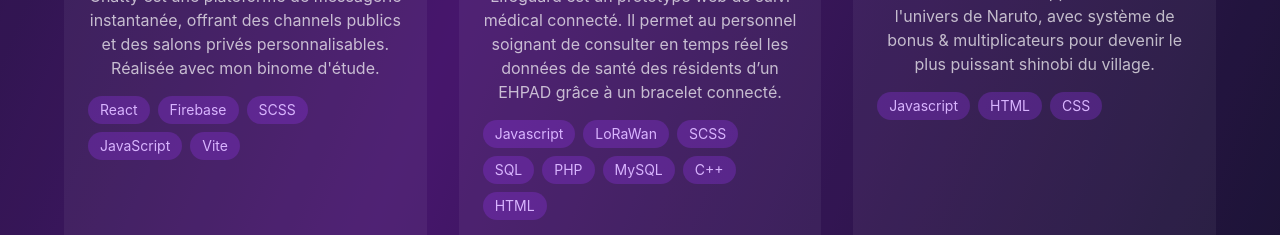
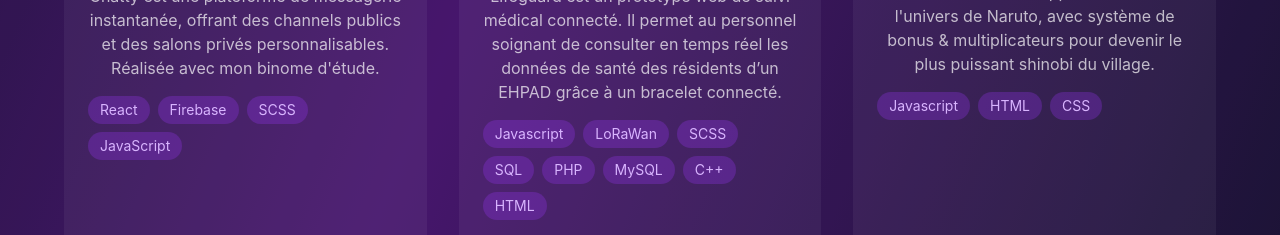
Before and after one commit to JamelRabla/Portfolio, a React (Vite) app: page / in a window 1280 px wide. Shown: the part 2020-2255 px from the top of the page. Built offline with nearby package versions, Linux system fonts and the light colour scheme; the HTML template or start-up script is replaced by a standard one.

Commit message:
maj chatty project

```diff
--- a/src/components/Portfolio.jsx
+++ b/src/components/Portfolio.jsx
@@ -49,8 +49,8 @@ const Portfolio = () => {
       id: 1,
       title: "Chatty - Plateforme de Discussion",
       description: "Chatty est une plateforme de messagerie instantanée, offrant des channels publics et des salons privés personnalisables. Réalisée avec mon binome d'étude.",
-      longDescription: "Chatty est une application web de messagerie instantanée moderne qui révolutionne la façon dont nous communiquons en ligne. Développée avec React et Vite pour des performances optimales, cette plateforme offre une expérience utilisateur fluide et intuitive.\n\nL'application se distingue par sa double approche de la communication : des channels publics ouverts à tous pour favoriser les discussions communautaires, et des salons privés entièrement personnalisables pour les échanges intimes entre amis. Cette flexibilité permet aux utilisateurs de naviguer facilement entre conversations publiques et privées selon leurs besoins.\n\nL'interface utilisateur, soigneusement crafted avec SCSS, offre un design moderne et responsive qui s'adapte parfaitement à tous les appareils. Les fonctionnalités temps réel permettent des échanges instantanés, créant une véritable sensation de présence et d'interaction naturelle.",
-      tech: ["React", "Firebase", "SCSS", "JavaScript", "Vite"],
+      longDescription: "Chatty est une application web de messagerie instantanée moderne qui révolutionne la façon dont nous communiquons en ligne réalisée avec mon binome Florian Bode. Développée avec React et Vite pour des performances optimales, cette plateforme offre une expérience utilisateur fluide et intuitive.\n\nL'application se distingue par sa double approche de la communication : des channels publics ouverts à tous pour favoriser les discussions communautaires, et des salons privés entièrement personnalisables pour les échanges intimes entre amis. Cette flexibilité permet aux utilisateurs de naviguer facilement entre conversations publiques et privées selon leurs besoins.\n\nL'interface utilisateur, soigneusement crafted avec SCSS, offre un design moderne et responsive qui s'adapte parfaitement à tous les appareils. Les fonctionnalités temps réel permettent des échanges instantanés, créant une véritable sensation de présence et d'interaction naturelle.",
+      tech: ["React", "Firebase", "SCSS", "JavaScript"],
       features: [
         "Messagerie temps réel",
         "Channels publics et privés",
```
